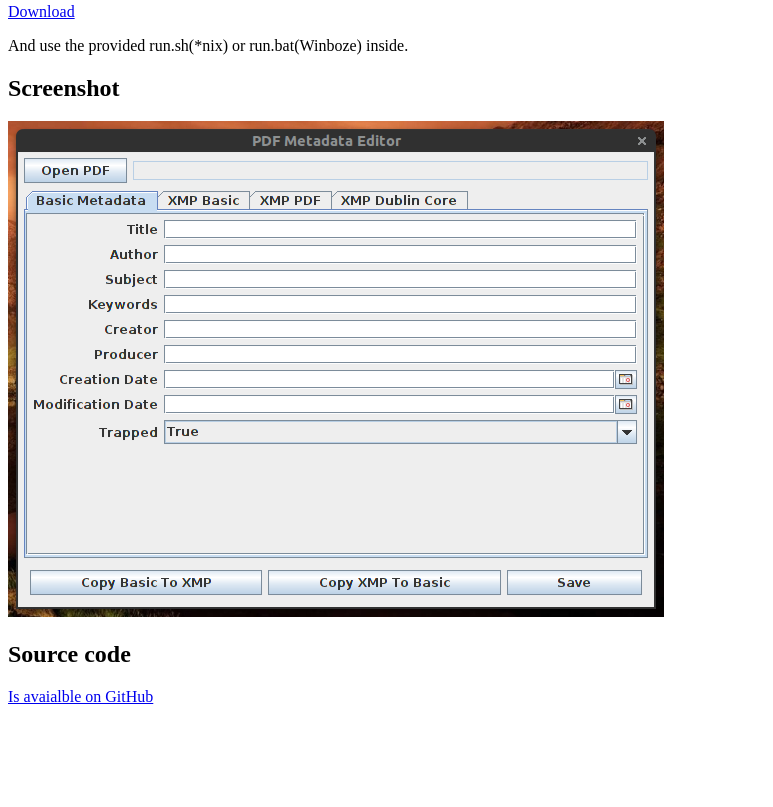
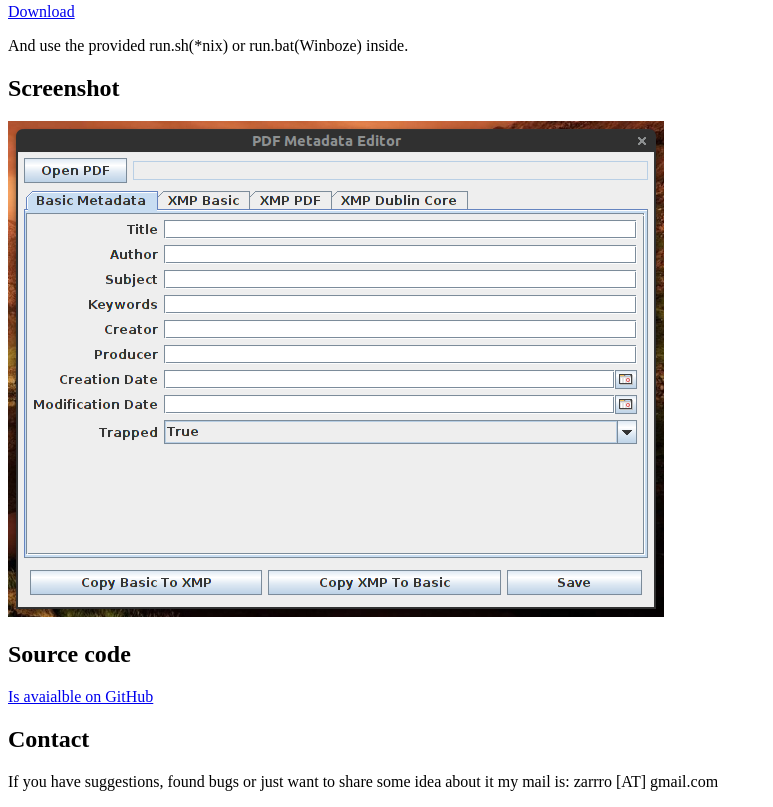
Before and after one commit to zaro/pdf-metadata-editor, a plain HTML site: page index.html in a window 1280 px wide. Shown: the part 345-1152 px from the top of the page, without its empty margins (0-773 px from the left). Before the commit the page ends 1067 px from the top, so only its background shows below. Drawn offline with Linux system fonts and the light colour scheme.

Commit message:
Added contact mail

```diff
--- a/index.html
+++ b/index.html
@@ -20,5 +20,7 @@
 	<img src="screenshot.png">
 	<h2> Source code </h2>
 	<p> <a href="https://github.com/zaro/pdf-metadata-editor"> Is avaialble on GitHub</a> </p>
+	<h2> Contact </h2>
+	<p> If you have suggestions, found bugs or just want to share some idea about it my mail is: zarrro [AT] gmail.com </p>
 </body>
 </html>
```
